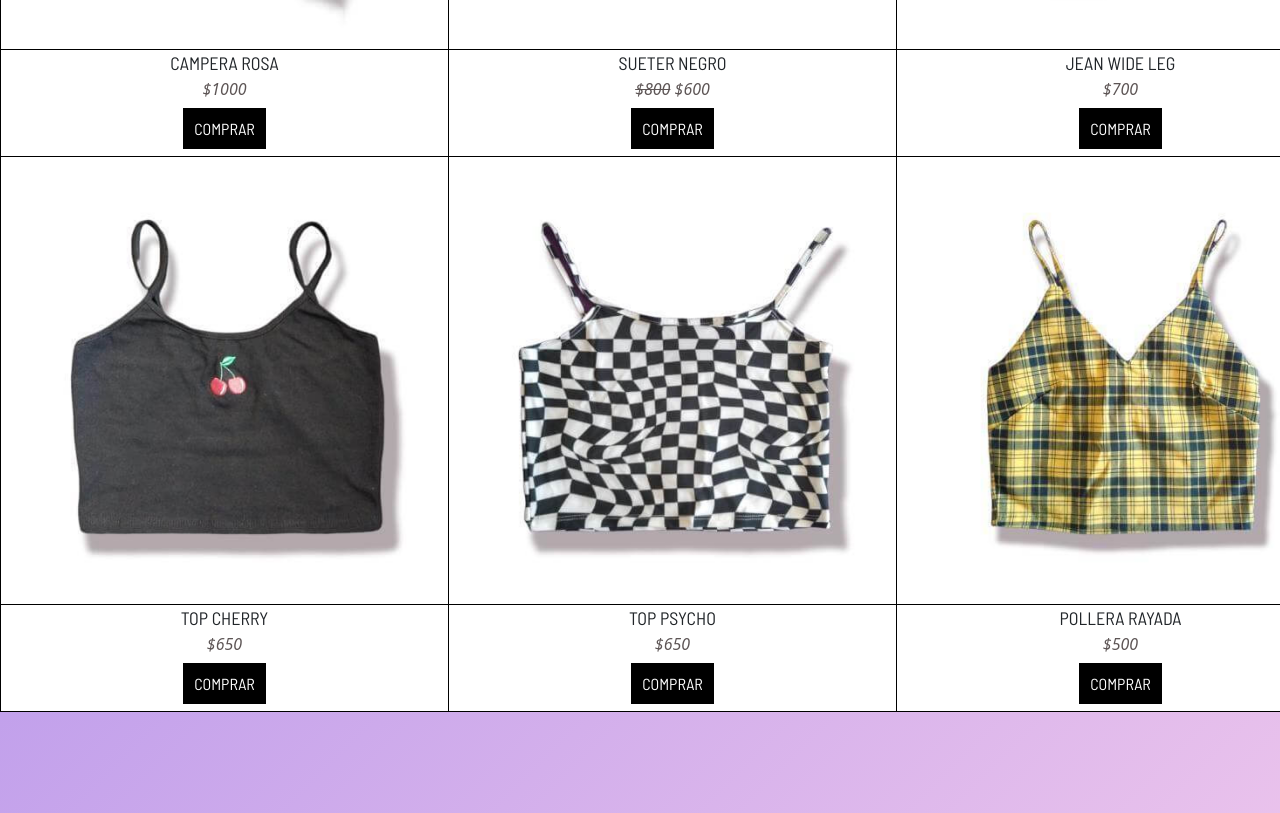
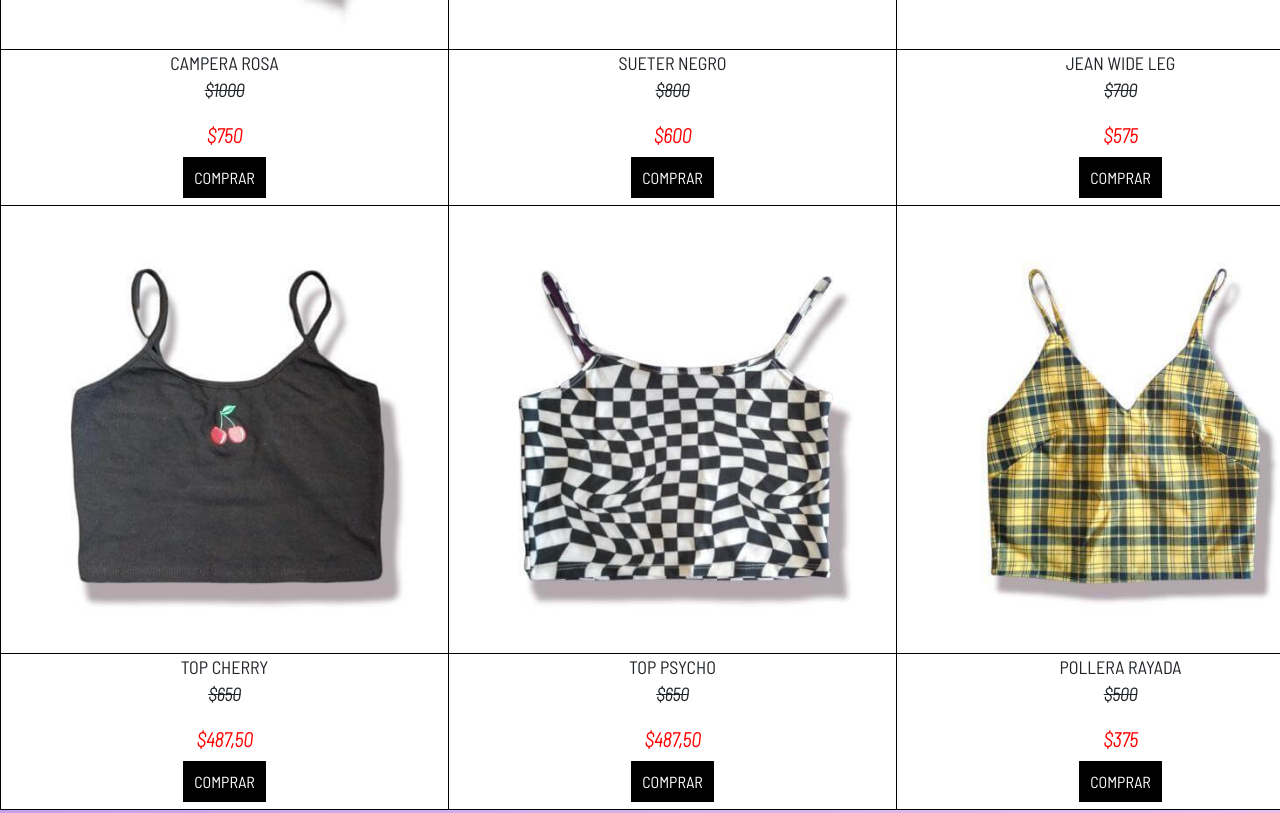
Before and after one commit to mindra19/velvetlorenapaz, a website: page pages/sale.html in a window 1280 px wide. Shown: the part 1180-1993 px from the top of the page. Drawn offline with nearby package versions, Linux system fonts and the light colour scheme.

Commit message:
agregado de tachado con descuento en los precios de 'sale' html

```diff
--- a/pages/sale.html
+++ b/pages/sale.html
@@ -106,7 +106,8 @@
             </a>
             <div class="infoNuevo">
               <p class="nuevoTexto">campera rosa</p>
-              <p class="precioNuevo">$1000</p>
+              <p class="tachado">$1000</p>
+              <p class="precioColor">$750</p>
               <a class="botonP" href="">comprar</a>
             </div>
           </div>
@@ -116,7 +117,8 @@
             </a>
             <div class="infoNuevo">
               <p class="nuevoTexto">sueter negro</p>
-              <p class="precioNuevo"><del> $800</del> $600</p>
+              <p class="tachado">$800</p>
+              <p class="precioColor">$600</p>
               <a class="botonP" href="">comprar</a>
             </div>
           </div>
@@ -126,7 +128,8 @@
             </a>
             <div class="infoNuevo">
               <p class="nuevoTexto">jean wide leg</p>
-              <p class="precioNuevo">$700</p>
+              <p class="tachado">$700</p>
+              <p class="precioColor">$575</p>
               <a class="botonP" href="">comprar</a>
             </div>
           </div>
@@ -138,7 +141,8 @@
             </a>
             <div class="infoNuevo">
                 <p class="nuevoTexto">top cherry</p>
-                <p class="precioNuevo">$650</p>
+                <p class="tachado">$650</p>
+                <p class="precioColor">$487,50</p>
                 <a class="botonP" href="">comprar</a>
             </div>
           </div>
@@ -148,7 +152,8 @@
             </a>
             <div class="infoNuevo">
               <p class="nuevoTexto">top psycho</p>
-              <p class="precioNuevo">$650</p>
+              <p class="tachado">$650</p>
+              <p class="precioColor">$487,50</p>
               <a class="botonP" href="">comprar</a>
             </div>
           </div>
@@ -158,7 +163,8 @@
             </a>
             <div class="infoNuevo">
               <p class="nuevoTexto">Pollera rayada</p>
-              <p class="precioNuevo">$500</p>
+              <p class="tachado">$500</p>
+              <p class="precioColor">$375</p>
               <a class="botonP" href="">comprar</a>
             </div>
           </div>
--- a/scss/estilos.scss
+++ b/scss/estilos.scss
@@ -292,6 +292,23 @@ body {
             border: none;
         }
     }
+    .infoNuevo{
+        .tachado{
+            text-decoration: line-through;
+            font-family:'Barlow Semi Condensed';
+            font-style: italic;
+            font-size: 18px;
+            font-weight: 900;
+        }
+        .precioColor{
+            color: red;
+            font-family:'Barlow Semi Condensed';
+            font-style: italic;
+            font-weight:900;
+            font-size: 20px;
+
+        }
+    }
 
 
     //contacto
```
Also changed, not shown: css/main.css.
